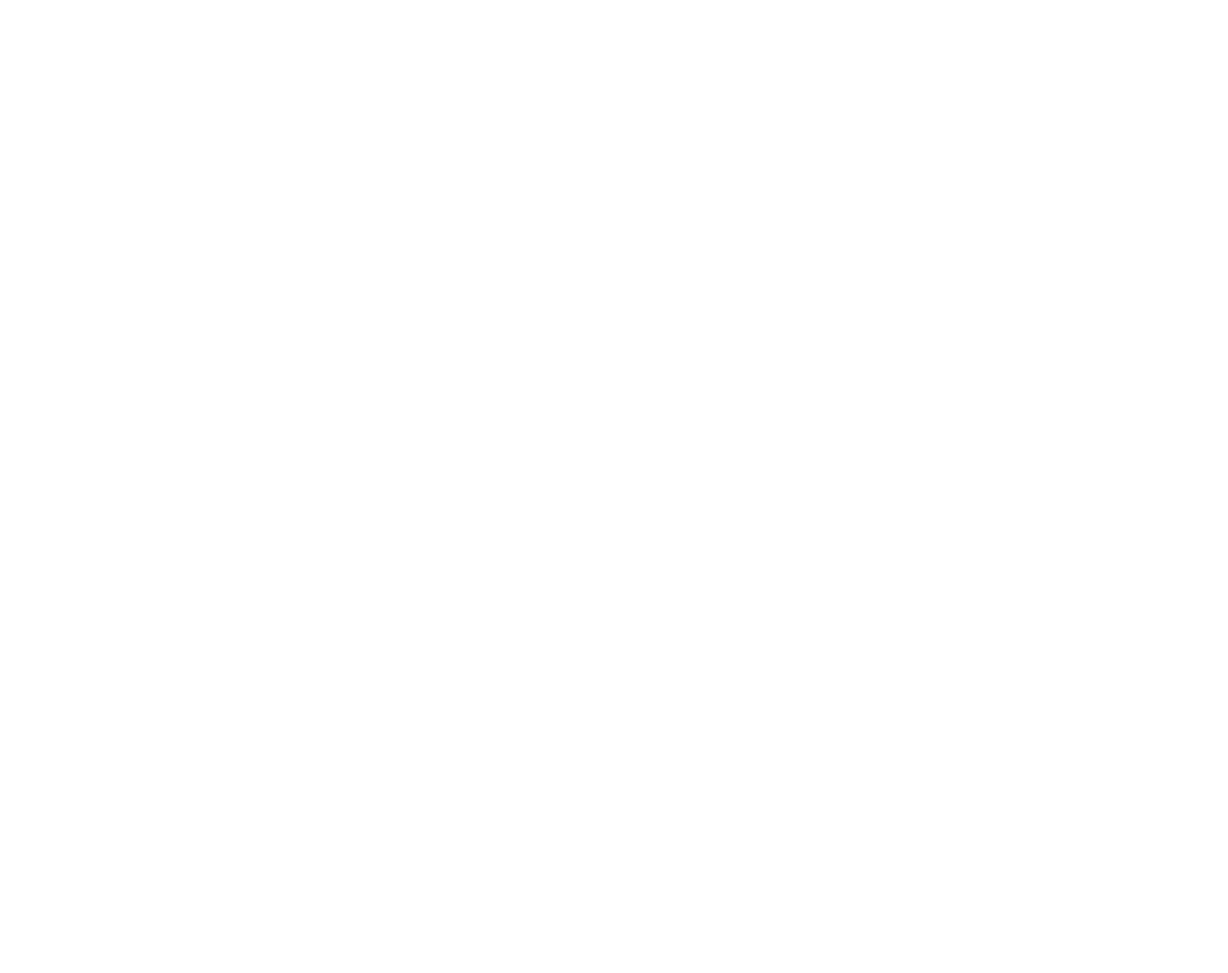
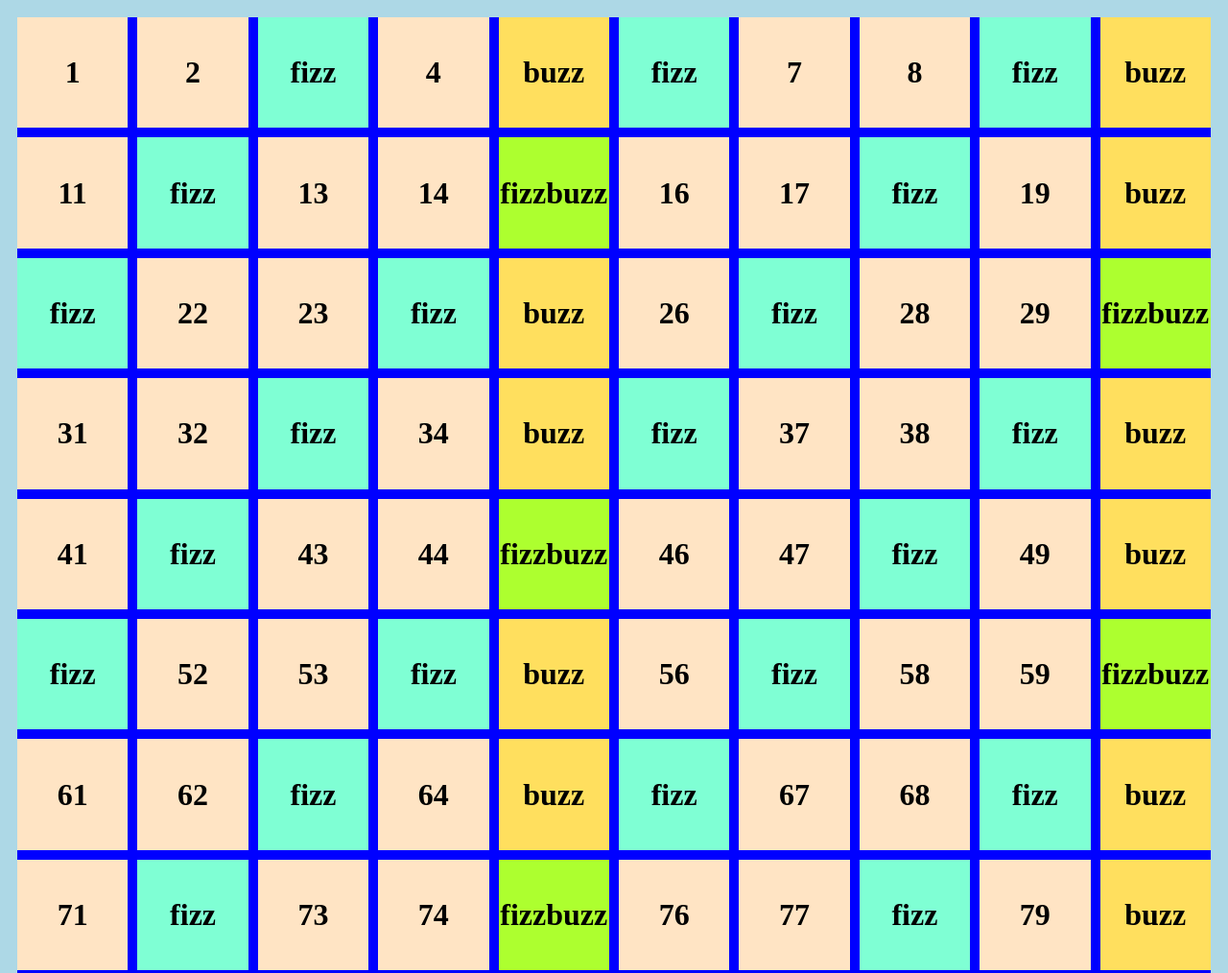
Before and after one commit to WalterCorsini/js-fizzbuzz, a plain HTML site: page index.html in a window 1280 px wide. Shown: the top 1014 px of the page at 96% size. Before the commit the page ends 800 px from the top, so only its background shows below. Drawn offline with Linux system fonts and the light colour scheme.

Commit message:
add project, result on page

```diff
--- a/css/style.css
+++ b/css/style.css
@@ -0,0 +1,36 @@
+body{
+    background-color: lightblue;
+    padding: 10px;
+}
+
+.container{
+    display: flex;
+    flex-wrap: wrap;
+    gap: 10px;
+    justify-content: space-between;
+    background-color: blue;
+}
+
+.box{
+    display: flex;
+    justify-content: center;
+    font-size: 2rem;
+    font-weight: 700;
+    align-items: center;
+    width: calc(100% / 10 - (90px / 10));
+    aspect-ratio: 1;
+    background-color: bisque;
+}
+
+/* background color */
+.fizz{
+    background-color: aquamarine;
+}
+
+.buzz{
+    background-color: rgb(255, 223, 94);
+}
+
+.fizz-buzz{
+    background-color: greenyellow;
+}
--- a/index.html
+++ b/index.html
@@ -8,7 +8,13 @@
     <link rel="stylesheet" href="./css/style.css">
 </head>
 <body>
+    <div class="container">
+        <!-- <div class="box">1</div>
+        <div class="box fizz"></div>
+        <div class="box buzz"></div>
+        <div class="box fizz-buzz"></div> -->
 
+    </div>
     <!-- script -->
     <script src="./js/script.js"></script>
 </body>
--- a/js/script.js
+++ b/js/script.js
@@ -1,2 +1,49 @@
 // test
 // alert("ciao");
+
+// search container and save in variable
+const containerElem = document.querySelector(".container")
+
+
+// declaration result variable
+let result;
+
+// LOGIC
+// start FOR
+for(let i = 1; i <= 100; i++){
+    // reset e declaration variable
+    const divElem = document.createElement("div");
+    divElem.classList.add("box");
+    divElem.classList.remove("fizz");
+    divElem.classList.remove("fizz-buzz");
+    divElem.classList.remove("buzz");
+    result = "";
+
+    // divisible by 3 and 5
+    if(i % 3 == 0 && i % 5 == 0){
+        result = "fizzbuzz";
+        divElem.classList.add("fizz-buzz");
+        console.log(result);
+
+    // divisible by 3 and 5
+    } else if (i % 3 == 0){
+        result = "fizz";
+        divElem.classList.add("fizz");
+        bgClass= "fizz";
+
+    // if divisible by 3 and 5
+    } else if(i % 5 == 0){
+        result = "buzz";
+        divElem.classList.add("buzz");
+        bgClass= "buzz";
+
+    // else
+    } else{
+        result = i;
+    }
+
+// OUTPUT
+    divElem.innerHTML = result;
+    containerElem.append(divElem);
+
+}
```
Also changed, not shown: 1 other file.
